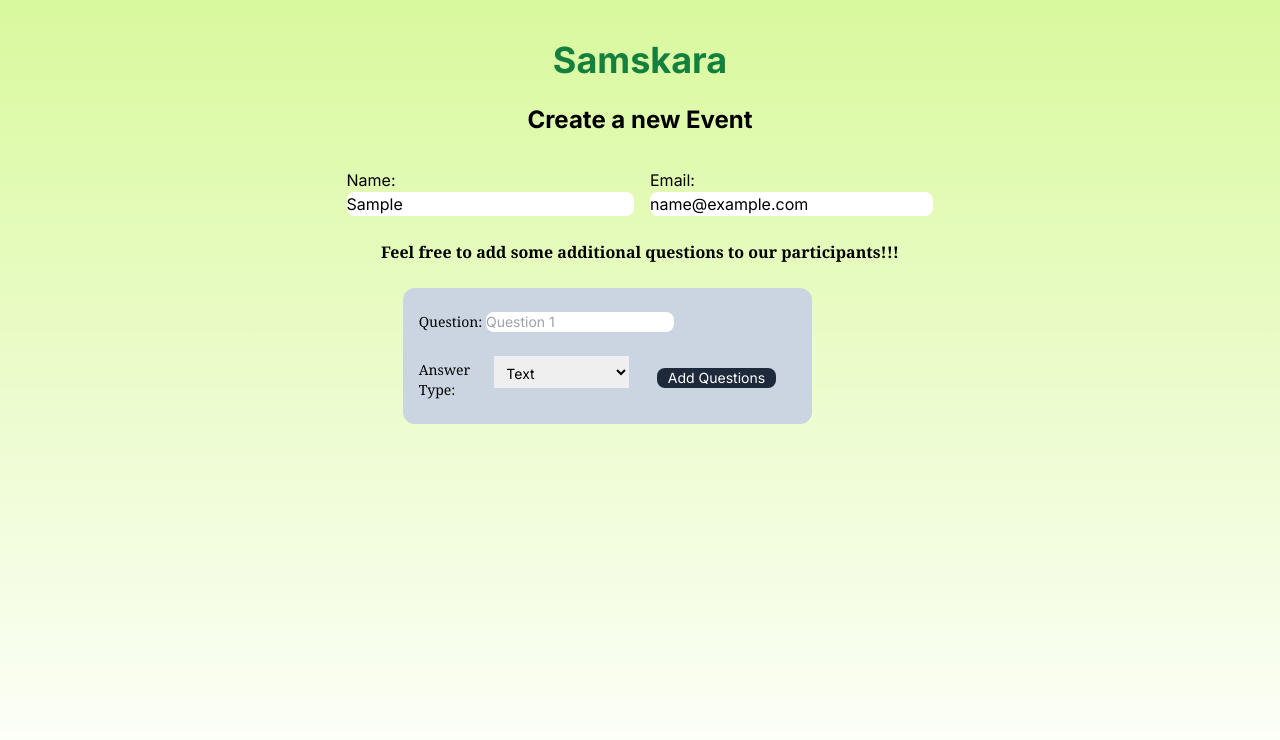
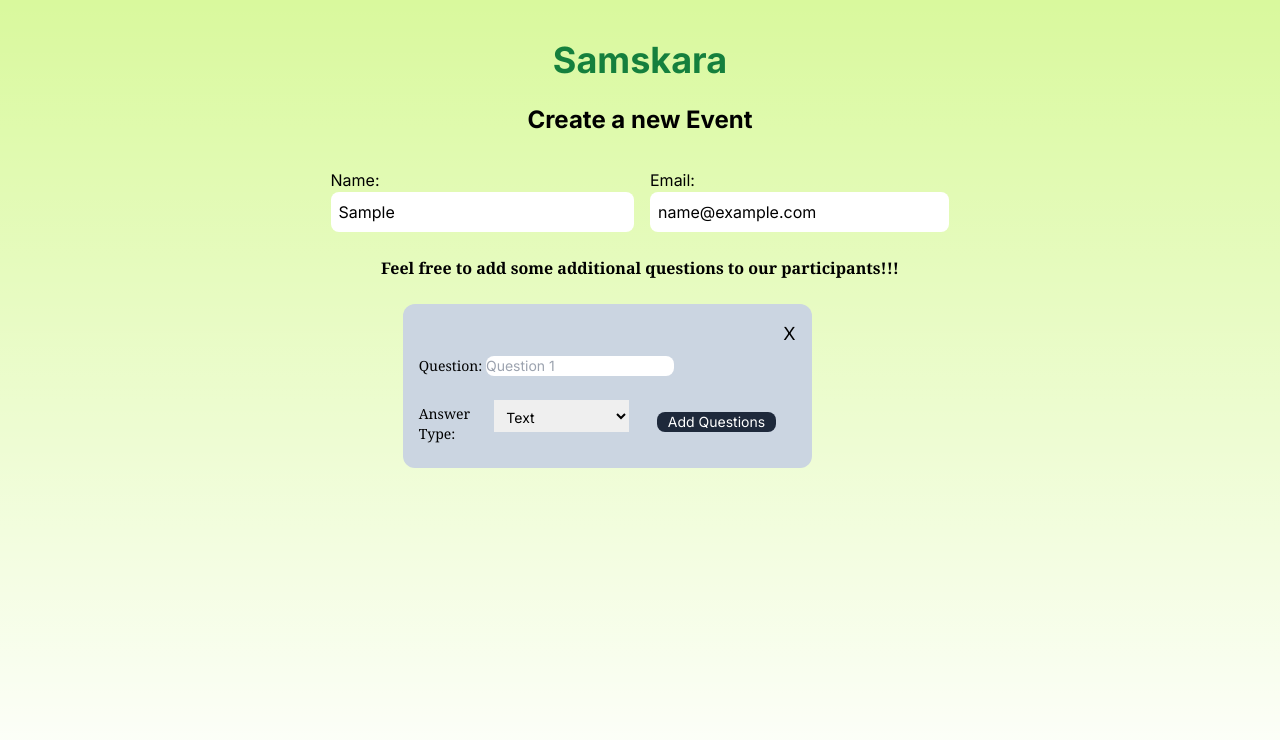
Before and after one commit to nikhilpadiyath/dragndrop-form, a Next.js app: page / in a window 1280 px wide. Both pictures are taken after typing "Sample", "name@example.com" into the empty fields and a click on the button "Add your questions". Shown: the top 740 px of the page. Built offline with nearby package versions, Linux system fonts and the light colour scheme.

Commit message:
Delete button and drag overlay enabled

```diff
--- a/src/app/components/QuestionForm.js
+++ b/src/app/components/QuestionForm.js
@@ -2,13 +2,14 @@
 import {CSS} from '@dnd-kit/utilities'
 import { useSortable } from '@dnd-kit/sortable'
 import { useState } from 'react'
-const QuestionForm = ({index, addDiv,handleClick, options, handleSelect, getQuestion, showOptions}) => {
+const QuestionForm = ({index, addDiv,handleClick, options, handleSelect, getQuestion, showOptions, handleDelete}) => {
 
   const [question, setQuestion] = useState("")
 
    const { attributes,
             listeners,
             setNodeRef,
+            isDragging,
             transform,
             transition
           } = useSortable({id: addDiv[index].id,
@@ -19,6 +20,13 @@ const QuestionForm = ({index, addDiv,handleClick, options, handleSelect, getQues
     const style = { transform: CSS.Transform.toString(transform),
                     transition
                   }
+
+    if(isDragging){
+      return <div ref={setNodeRef}
+                  style={style}
+                  className="w-5/6 h-3/4 p-4 m-2 bg-slate-300 opacity-60 border-2 border-rose-500 rounded-xl text-sm dark:text-slate-800"
+                  ></div>
+    }
 
 
  //For handling text in question fields
@@ -38,9 +46,12 @@ const QuestionForm = ({index, addDiv,handleClick, options, handleSelect, getQues
 
 
     <div
-         className="w-full p-4 m-2 bg-slate-300 rounded-xl text-sm dark:text-slate-800"
+         className="w-full p-4 m-2 bg-slate-300 hover:bg-slate-400 rounded-xl text-sm dark:text-slate-800"
          >
         <div className="sm:flex sm:flex-col">
+        <div className="flex flex-row justify-end text-lg hover:text-red-600 hover:text-bold">
+        <button type="button" onClick={() => handleDelete(index)}>X</button>
+        </div>
         <label htmlFor="question" className="font-serif">Question:  </label>
         <input className="rounded-lg w-1/2 mt-2 sm:w-4/5"
                type="text"
--- a/src/app/page.js
+++ b/src/app/page.js
@@ -2,10 +2,13 @@
 import { useState } from 'react'
 import QuestionForm from './components/QuestionForm'
 import { DndContext,
+        DragOverlay,
         MouseSensor,
+        TouchSensor,
         useSensor,
         useSensors,} from '@dnd-kit/core'
 import { arrayMove, SortableContext, verticalListSortingStrategy } from '@dnd-kit/sortable'
+import { createPortal } from 'react-dom'
 
 export default function Home() {
 
@@ -17,6 +20,7 @@ export default function Home() {
     const [num,setNum] = useState(1)
     const [showOptions, setShowOptions] = useState(false)
     const [addDiv, setAddDiv] = useState([{divs:"", id:100, p: num, optionStatus: showOptions}])
+    const [activeDiv, setActiveDiv] = useState(null)
     const [showDiv, setShowDiv] = useState(false)
     const [value,setValue] = useState('')
 
@@ -27,7 +31,13 @@ export default function Home() {
       // Require the mouse to move by 10 pixels before activating
       activationConstraint: {
         distance: 10,
-      },})
+      },}),
+      useSensor(TouchSensor,{
+        // Require the mouse to move by 10 pixels before activating
+        activationConstraint: {
+          delay: 250,
+          tolerance: 5,
+        },})
     )
 
 
@@ -77,16 +87,28 @@ export default function Home() {
     setAddDiv([...addDiv, {divs:"", id:Math.floor(Math.random() * 100),p: num+1, optionStatus:showOptions}])
     }
 
-
-
+    //To show the question panel
     function handleFirst(){
         setShowDiv(true)
     }
 
+  const handleDelete =(index) => {
+    console.log(index)
+    let currentId = addDiv[index].id
+    console.log(currentId)
+    const newList = addDiv.filter(item => item.id !== currentId)
+    //newList.splice(index,1)
+    setAddDiv(newList)
+  }
+
     //*.........Drag and Drop functions............*
 
      function handleDragStart(e){
-      console.log("Started",e)
+      console.log(e)
+      if(e.active.data.current?.type === "Question"){
+        setActiveDiv(e.active.data.current.column)
+        return
+      }
     }
 
     function handleDragEnd(e){
@@ -119,7 +141,7 @@ export default function Home() {
         <div className="flex">
         <div className="p-2">
         <label htmlFor="name">Name:  </label>
-        <input className="rounded-lg w-full"
+        <input className="rounded-lg w-full p-2"
                type="text"
                name="name"
                placeholder="Enter your name"
@@ -130,7 +152,7 @@ export default function Home() {
         </div>
         <div className="p-2 w-500">
         <label htmlFor="email">Email:  </label>
-        <input className="rounded-lg w-full"
+        <input className="rounded-lg w-full p-2"
                type="email"
                name="email"
                placeholder="Enter your email"
@@ -162,6 +184,7 @@ export default function Home() {
                      value = {value}
                      getQuestion = {getQuestion}
                      showOptions = {showOptions}
+                     handleDelete={handleDelete}
        />
 
        )
@@ -171,6 +194,14 @@ export default function Home() {
        </SortableContext>
        </div>
       </div>
+      {createPortal(
+        <DragOverlay>
+          {activeDiv && (
+            <QuestionForm />
+          )}
+        </DragOverlay>,
+        document.body
+      )}
       </DndContext>
 
   )
```
